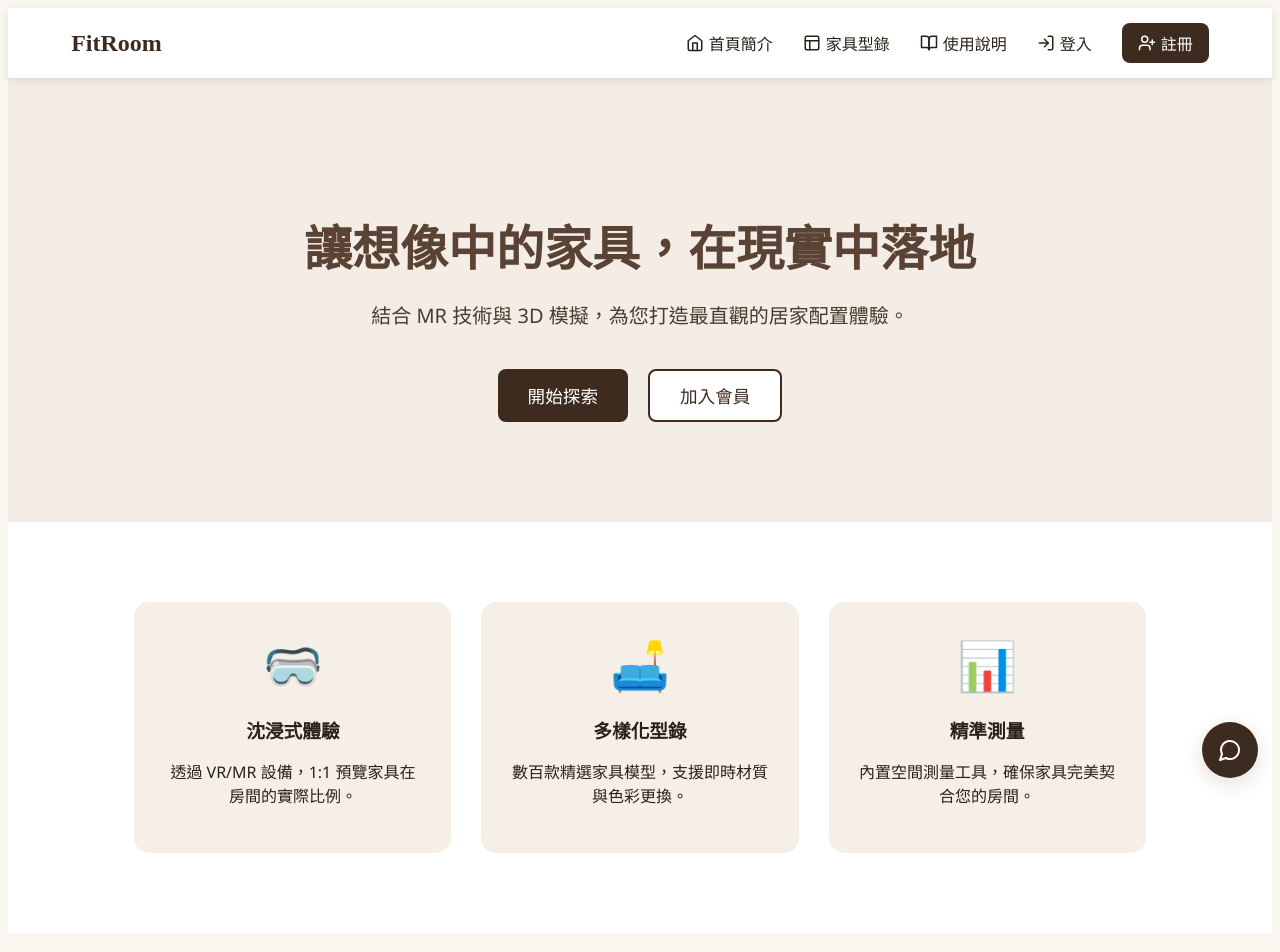
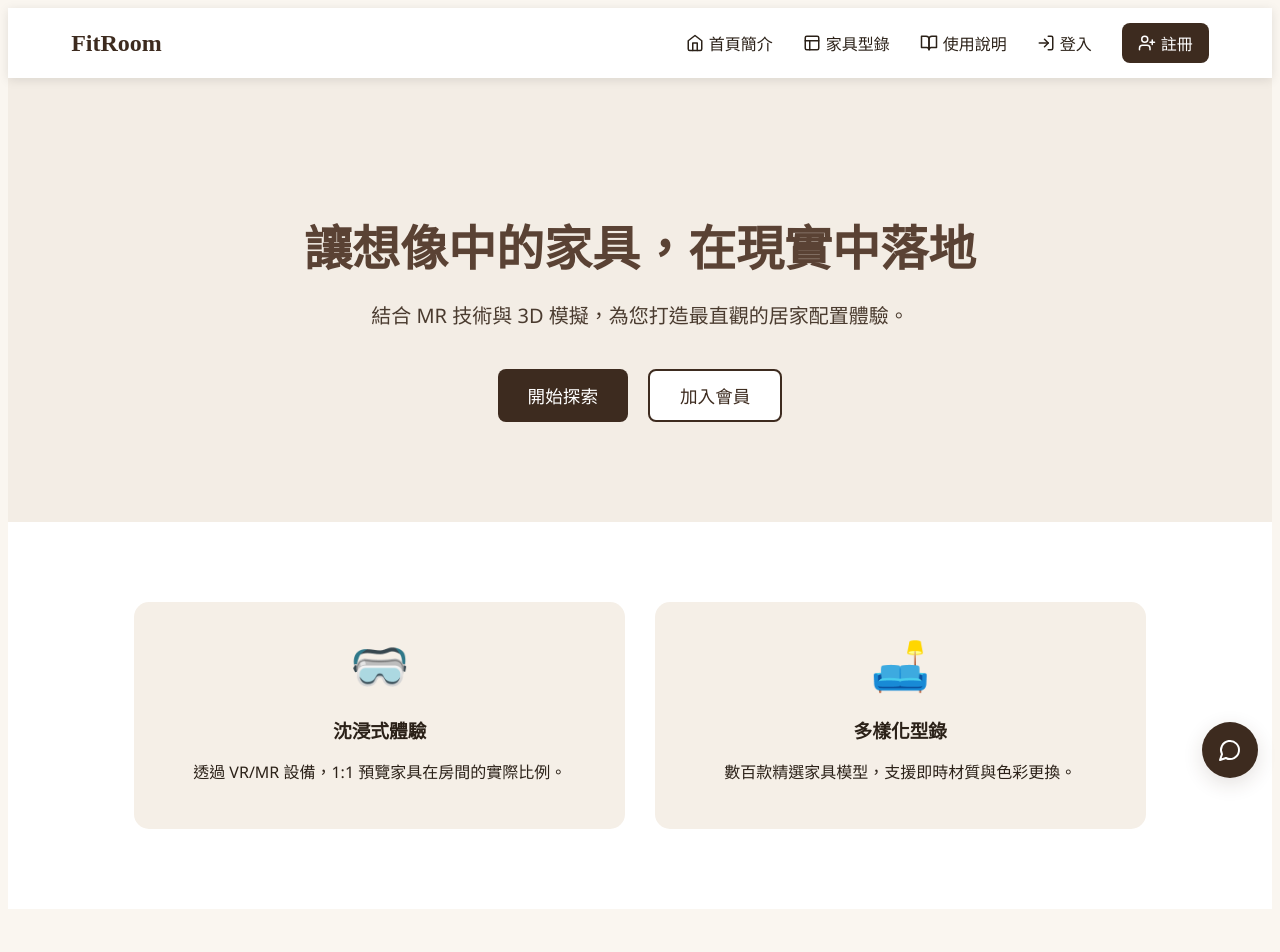
Before and after one commit to sandy9309/imProject, a React (Create React App) app in the folder client/: page / in a window 1280 px wide. Shown: the top 952 px of the page. Built offline with nearby package versions, Linux system fonts and the light colour scheme.

Commit message:
feat: 實作新手使用導覽手冊與 VR 眼鏡截圖預覽頁面

```diff
--- a/client/src/pages/Home/Home.js
+++ b/client/src/pages/Home/Home.js
@@ -29,11 +29,11 @@
           <h3>多樣化型錄</h3>
           <p>數百款精選家具模型，支援即時材質與色彩更換。</p>
         </div>
-        <div className="feature-card">
+        {/* <div className="feature-card">
           <div className="icon">📊</div>
           <h3>精準測量</h3>
           <p>內置空間測量工具，確保家具完美契合您的房間。</p>
-        </div>
+        </div> */}
       </section>
     </div>
   );
```
